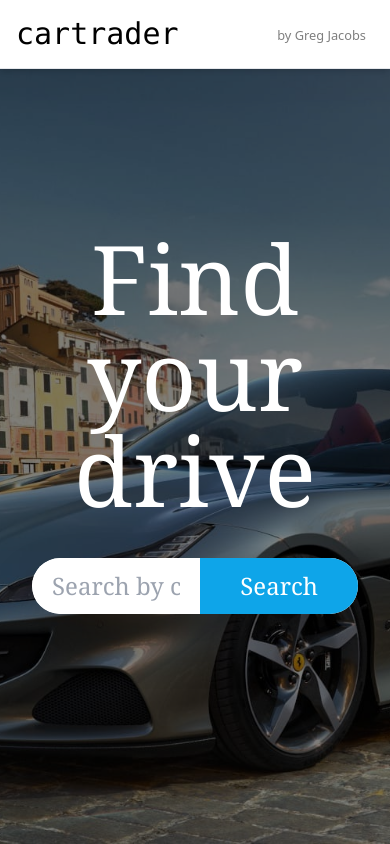
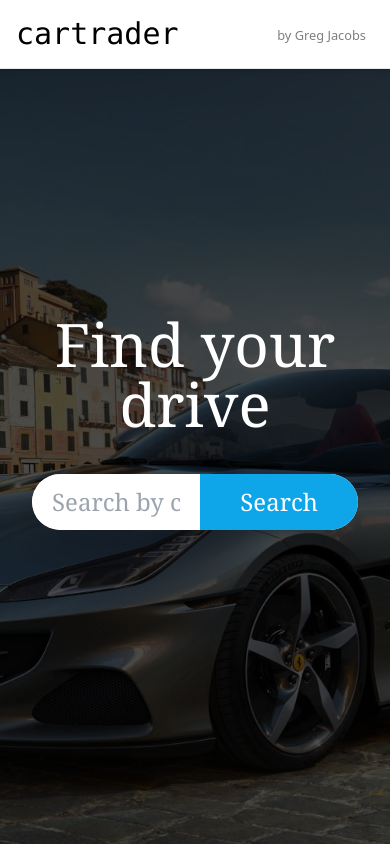
Before and after one commit to GregJacobs82/20230130-udemy-nuxt3-bootcamp, a Nuxt app: page / in a window 390 px wide. Built offline with nearby package versions, Linux system fonts and the light colour scheme.

Commit message:
Index Hero UI Styling

```diff
--- a/pages/index.vue
+++ b/pages/index.vue
@@ -8,12 +8,12 @@
         />
 
         <!-- OVERLAY -->
-        <div class="absolute w-full h-full bg-black opacity-50"></div>
+        <div class="absolute w-full h-full bg-black opacity-70"></div>
 
         <!-- CONTENT -->
         <div class="absolute w-full h-full flex justify-center items-center p-8">
-            <div class="text-center w-100 xl:w-1/2">
-                <h1 class="text-8xl font-serif mb-10 text-white">Find your drive</h1>
+            <div class="text-center w-100 xl:w-2/3 max-w-[800px]">
+                <h1 class="text-6xl md:text-7xl lg:text-8xl font-serif mb-10 text-white">Find your drive</h1>
                 <SearchBar />
             </div>
         </div>
```
